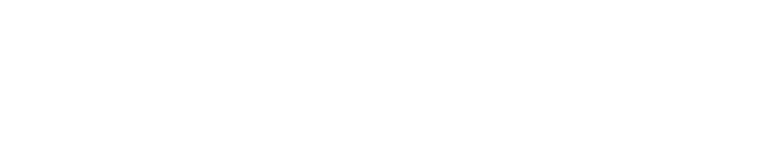
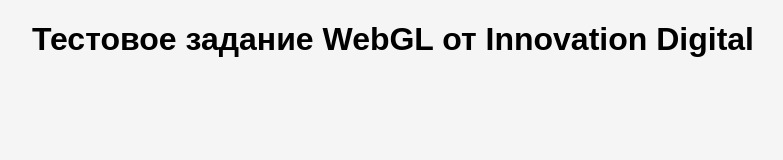
Before and after one commit to pavel-alpinweb/pixi-homework, a website built with Vite: page index.html in a window 1280 px wide. Shown: the whole page, without its empty margins (247-1030 px from the left). Built offline with nearby package versions, Linux system fonts and the light colour scheme.

Commit message:
create start html

```diff
--- a/index.html
+++ b/index.html
@@ -7,7 +7,17 @@
     <title>Vite + TS</title>
   </head>
   <body>
+    <h1>Тестовое задание WebGL от Innovation Digital</h1>
     <div id="app"></div>
     <script type="module" src="/src/main.ts"></script>
+    <style lang="css">
+      body {
+        background-color: #f5f5f5;
+      }
+      h1 {
+        font-family: Arial, sans-serif;
+        text-align: center;
+      }
+    </style>
   </body>
 </html>
```
